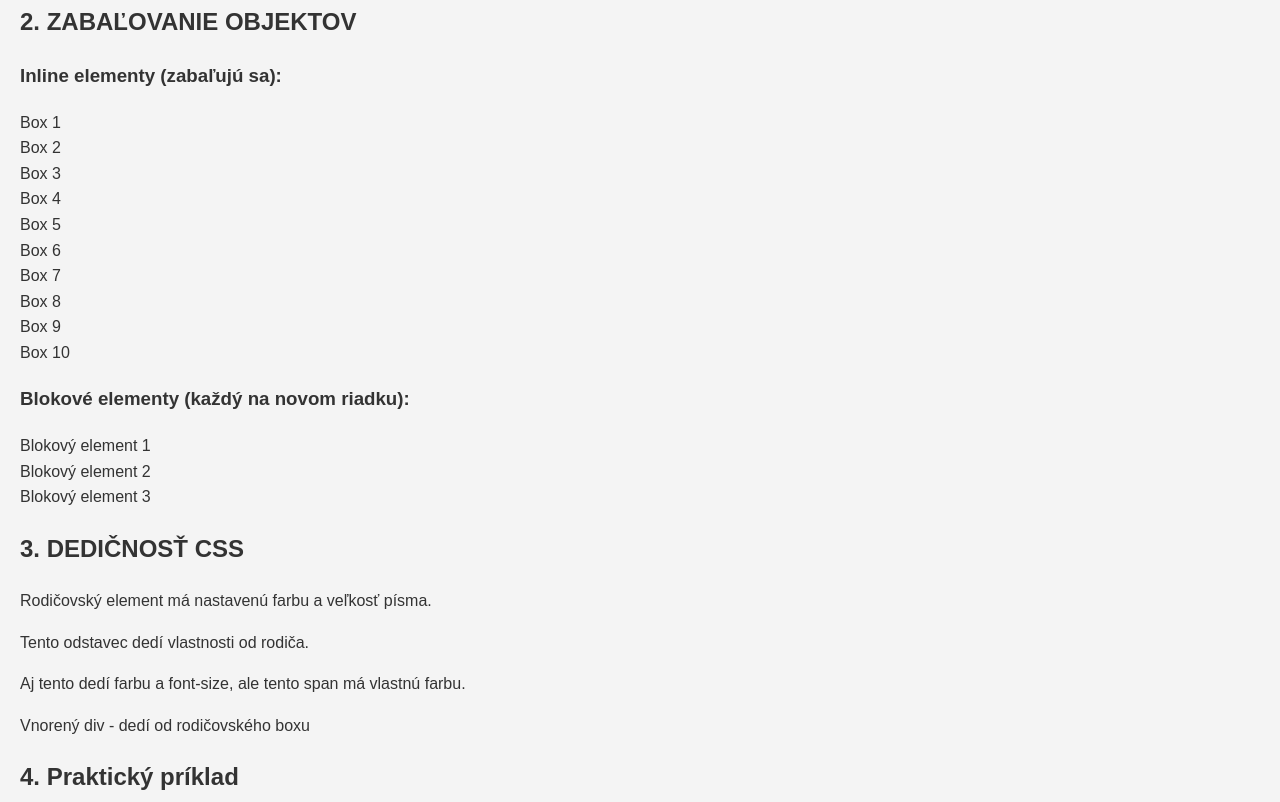
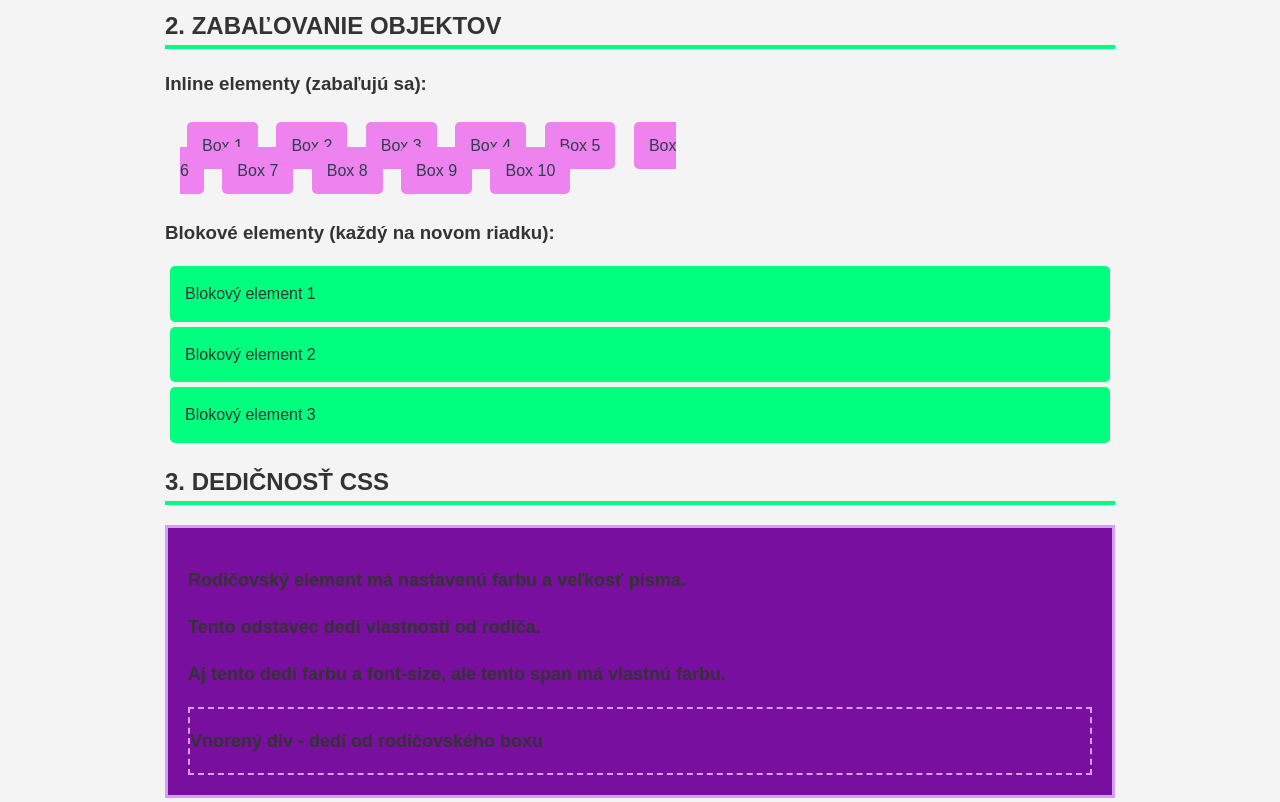
Before and after one commit to T0mass-g/2rocnik-web-css, a plain HTML site: page 08_box_model_premenne/index (1).html in a window 1280 px wide. Shown: the part 619-1421 px from the top of the page. Drawn offline with nearby package versions, Linux system fonts and the light colour scheme.

Commit message:
box pokracovanie

```diff
--- a/08_box_model_premenne/assets/css/style.css
+++ b/08_box_model_premenne/assets/css/style.css
@@ -1,6 +1,7 @@
 :root {
     --header: #2c3e50;
     --biela: #fff;
+    --zelena: springgreen;
 }
 
 body{
@@ -11,6 +12,8 @@ body{
     background-color: #f4f4f4;
     margin: 0;
     padding: 20px;
+    width: 950px;
+    margin: 0 auto;
 }
 
 header{
@@ -52,3 +55,51 @@ header{
     padding-left: 20px;
     padding-right: 16px;
 }
+
+.kontajner-inline{
+    border: 10px; ;
+    padding: 15px;
+    width: 500px;
+
+}
+
+.box-inline{
+    display: inline;
+    padding: 15px;
+    border-radius: 5px;
+   background-color:violet ;
+   color: var(--header);
+    margin: 7px;
+}
+
+.box-blokovy{
+    margin: 5px;
+    padding: 15px;
+    border-radius: 5px;
+    display: block;
+    background-color: var(--zelena);
+}
+
+.ukazka-dedicnosti{
+    background-color: var(--biela);
+    padding: 20px;
+    border-radius: 5px;
+    margin-top: 15px;
+}
+
+h2{
+    border-bottom: 4px solid var(--zelena);
+}
+
+.box-rodic{
+    background-color: darkorchid;
+    font-size: 18px;
+    font-weight: bold;
+
+    padding: 20px;
+    background-color: #780f9e;
+    border: 3px solid  rgb(213, 159, 240);
+}
+.box-potomok{
+    border:  2px dashed rgb(213, 159, 240);
+}
--- a/08_box_model_premenne/index (1).html
+++ b/08_box_model_premenne/index (1).html
@@ -83,25 +83,25 @@
     Tieto divy zmeníme na inline elementy (napr. span alebo display: inline-block)
     a naštýlujeme ich ako farebné boxy.
     -->
-    <div>
-        <div>Box 1</div>
-        <div>Box 2</div>
-        <div>Box 3</div>
-        <div>Box 4</div>
-        <div>Box 5</div>
-        <div>Box 6</div>
-        <div>Box 7</div>
-        <div>Box 8</div>
-        <div>Box 9</div>
-        <div>Box 10</div>
+    <div class="kontajner-inline">
+        <div class="box-inline">Box 1</div>
+        <div class="box-inline">Box 2</div>
+        <div class="box-inline">Box 3</div>
+        <div class="box-inline">Box 4</div>
+        <div class="box-inline">Box 5</div>
+        <div class="box-inline">Box 6</div>
+        <div class="box-inline">Box 7</div>
+        <div class="box-inline">Box 8</div>
+        <div class="box-inline">Box 9</div>
+        <div class="box-inline">Box 10</div>
     </div>
 
     <h3>Blokové elementy (každý na novom riadku):</h3>
 
     <!-- Tieto divy ostanú blokové - každý na novom riadku -->
-    <div>Blokový element 1</div>
-    <div>Blokový element 2</div>
-    <div>Blokový element 3</div>
+    <div class="box-blokovy">Blokový element 1</div>
+    <div class="box-blokovy">Blokový element 2</div>
+    <div class="box-blokovy">Blokový element 3</div>
 
     <!--
     ===============================================
@@ -125,21 +125,21 @@
     Tento rodičovský box dostane farbu a veľkosť písma.
     Všetky vnorené elementy (odstavce, divy) to zdedia.
     -->
-
+    <section class="ukazka dedicnosti">
     <h2>3. DEDIČNOSŤ CSS</h2>
 
     <!-- Tento div bude mať nastavenú farbu a veľkosť písma -->
-    <div>
+    <div class="box-rodic">
         <p>Rodičovský element má nastavenú farbu a veľkosť písma.</p>
         <p>Tento odstavec dedí vlastnosti od rodiča.</p>
         <p>Aj tento dedí farbu a font-size, ale tento span má vlastnú farbu.</p>
 
         <!-- Tento vnorený div tiež dedí od rodiča -->
-        <div>
+        <div class="box-potomok">
             <p>Vnorený div - dedí od rodičovského boxu</p>
         </div>
     </div>
-
+    </section>
     <!--
     ===============================================
     PRAKTICKÝ PRÍKLAD - Časť 4
```
